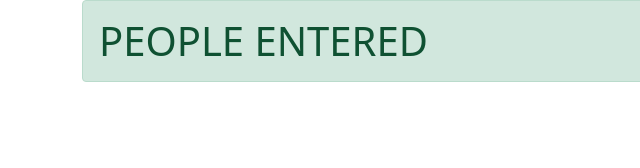
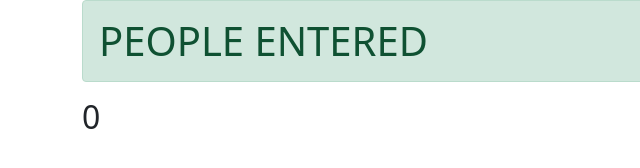
Before and after one commit to pythagoras58/Scrimba-JavaScript, a plain HTML site: page PassengerCouter/index.html in a window 1280 px wide. Shown: the full height of the page, 0-640 px from the left. Drawn offline with nearby package versions, Linux system fonts and the light colour scheme.

Commit message:
COunter 2

```diff
--- a/PassengerCouter/index.html
+++ b/PassengerCouter/index.html
@@ -12,6 +12,7 @@
 <body>
     <div class="container">
         <h1 class="alert alert-success">PEOPLE ENTERED</h1>
+        <h2 id="count-el">0</h2>
     </div>
 </body>
 </html>
```
